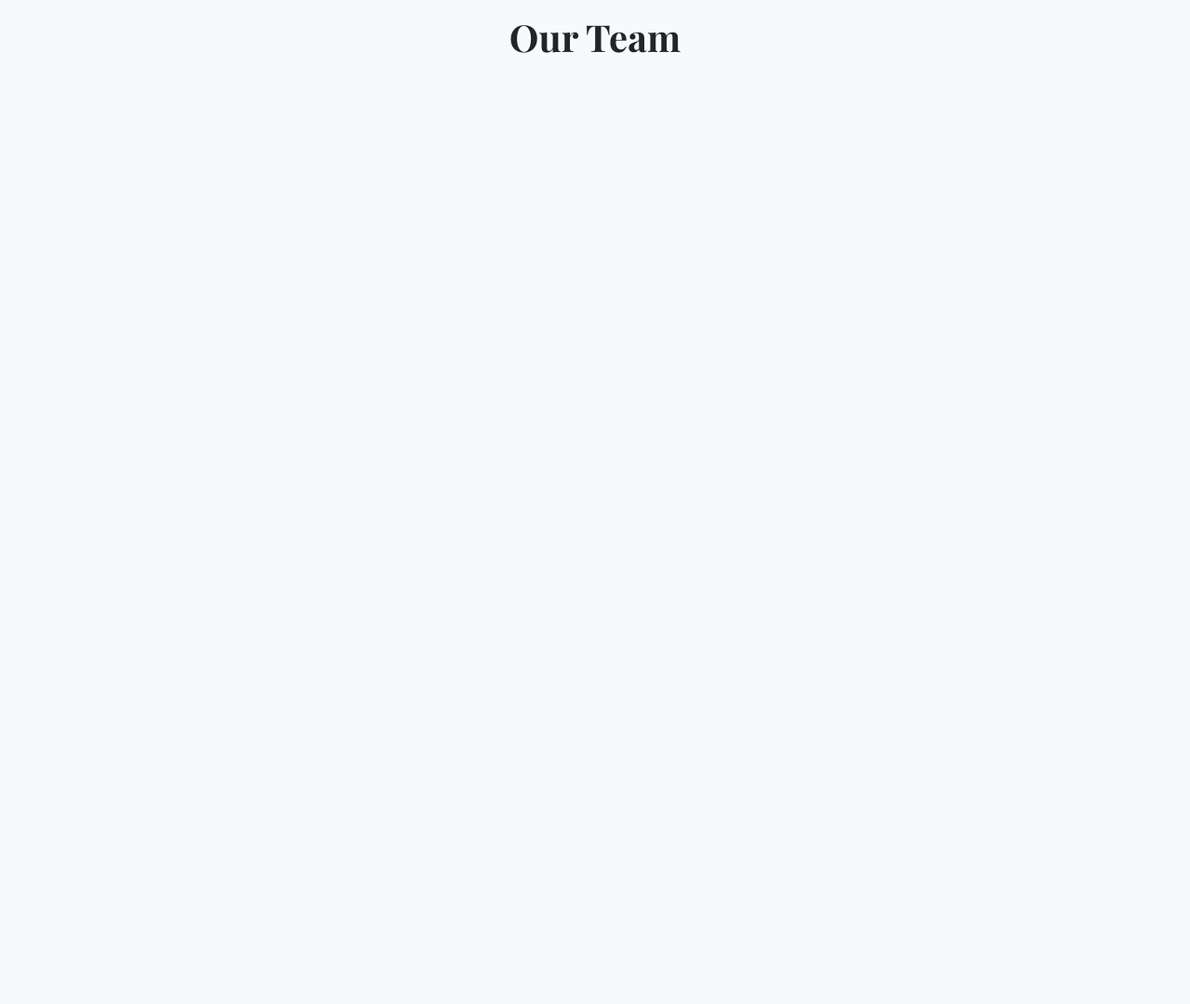
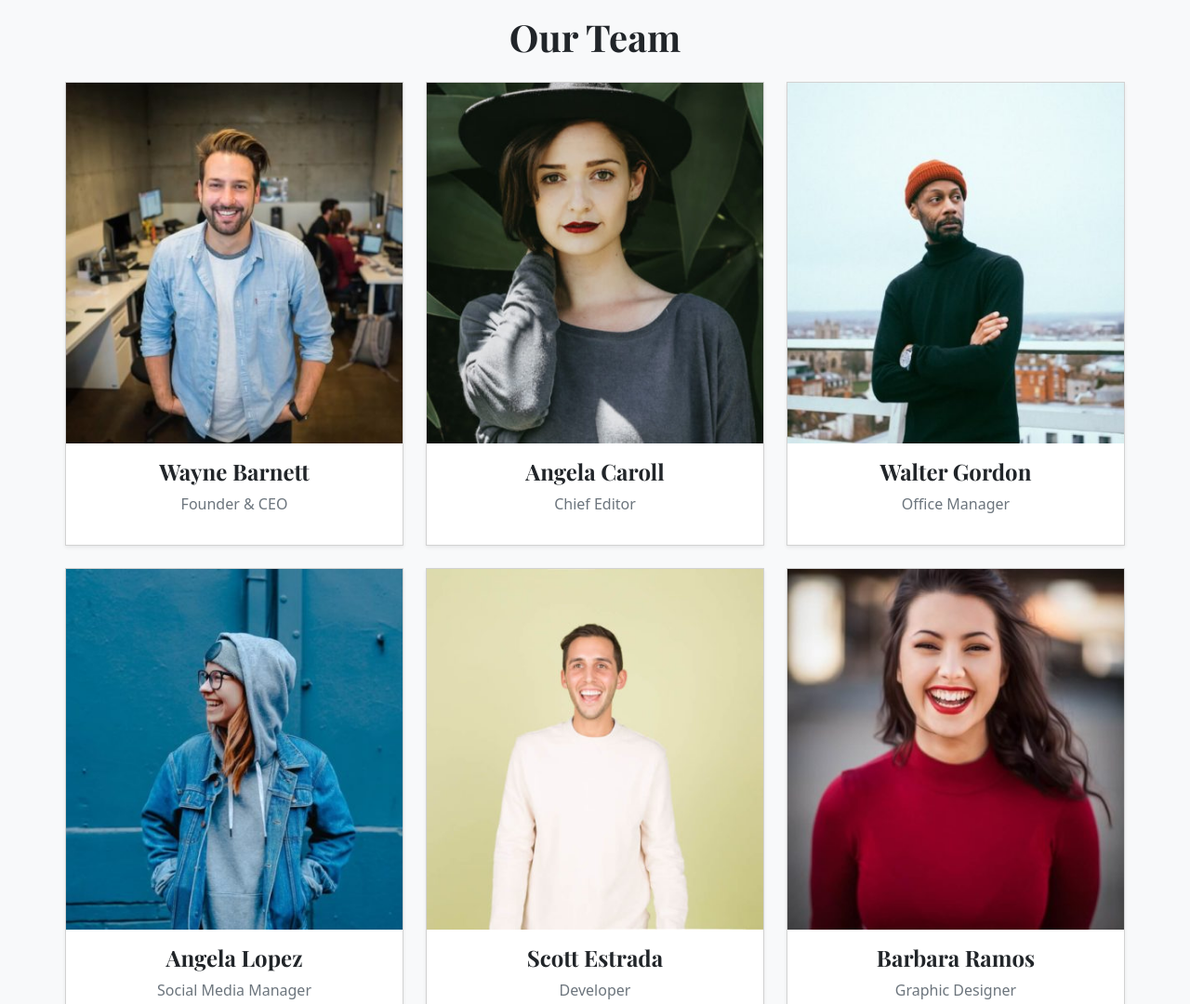
Before and after one commit to AlbertoScalia/js-our-team, a plain HTML site: page index.html in a window 1280 px wide. Shown: the top 1080 px of the page at 93% size. Before the commit the page ends 800 px from the top, so only its background shows below. Drawn offline with nearby package versions, Linux system fonts and the light colour scheme.

Commit message:
Feat (Js & CSS) : Add function and style

```diff
--- a/assets/css/style.css
+++ b/assets/css/style.css
@@ -1,3 +1,9 @@
-h1{
+h1,
+h4 {
     font-family: 'Playfair Display', serif;
 }
+
+img {
+    width: 100%;
+    object-fit: cover;
+}
--- a/assets/js/script.js
+++ b/assets/js/script.js
@@ -1,3 +1,6 @@
+//Assegno all'elemento .row una costante
+const contenitoreTeam = document.querySelector('.row');
+
 //Creo l'array con i membri del team
 const teamCompleto = [
     {
@@ -41,5 +44,23 @@ function arrayDaIterare(teamCompleto) {
     for (let i = 0; i < teamCompleto.length; i++) {
         //Assegno ad una variabile ogni oggetto dell'array
         const membroTeam = teamCompleto[i];
+        //Scrivo la funzione per far apparire le card
+        elementiDaInserire(contenitoreTeam, membroTeam);
     }
 }
+
+// Creo la funzione per far apparire le card quando si aprirà la pagina
+function elementiDaInserire(elementiDom, oggetto) {
+    const colonnaDaInserire = `
+    <div class="col-12 col-sm-6 col-lg-4">
+        <div class="card rounded-0 mb-4 shadow-sm ">
+            <img src="./assets/img/${oggetto.foto}" alt="${oggetto.nome}">
+            <div class="card-body text-center">
+                <h4>${oggetto.nome}</h4>
+                <p class="text-secondary">${oggetto.ruolo}</p>
+            </div>
+        </div>
+    </div>
+    `
+    elementiDom.innerHTML += colonnaDaInserire;
+}
```
